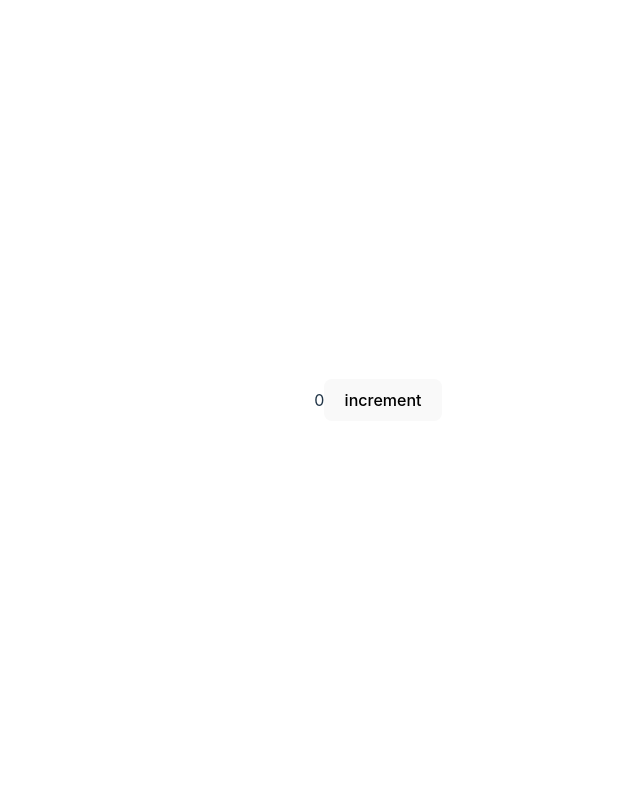
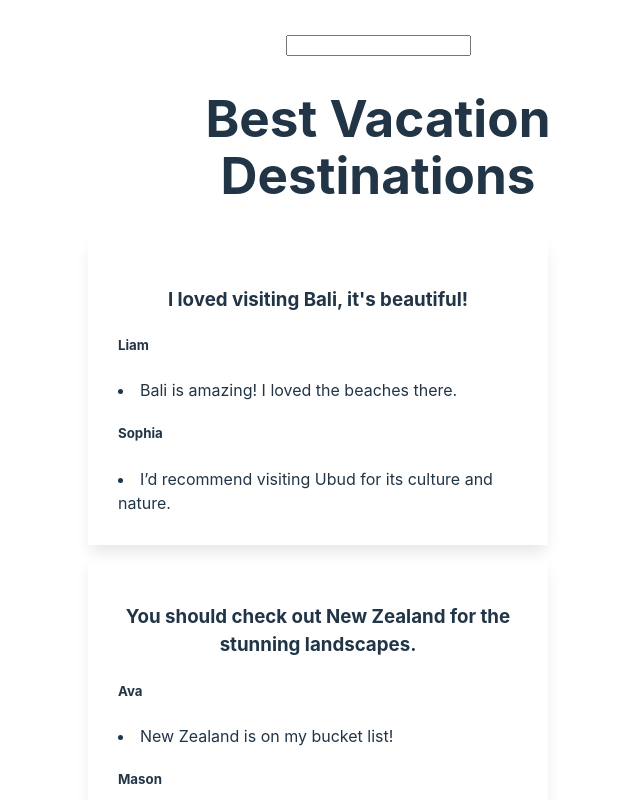
Before and after one commit to Oussamahamani/react-lesson, a React (Vite) app: page / in a window 1280 px wide. Shown: the top 800 px of the page, without its empty margins (262-902 px from the left). Built offline with nearby package versions, Linux system fonts and the light colour scheme.

Commit message:
adding event listener that filters based on the title

```diff
--- a/src/App.jsx
+++ b/src/App.jsx
@@ -15,13 +15,12 @@ function App() {
     let total = count+1
     setCount(total)
     console.log(total,"after")
-    return <p>{num}</p>
   }
   return (
     <>
-   {/* <Posts/> */}
-   {count}
-   <button onClick={increment}>increment</button>
+   <Posts/>
+   {/* {count}
+   <button onClick={increment}>increment</button> */}
     </>
   )
 }
--- a/src/pages/homePage/Posts.jsx
+++ b/src/pages/homePage/Posts.jsx
@@ -1,11 +1,33 @@
-import React from 'react'
+import React,{useState} from 'react'
 import postsData from "./postsData"
 import Post from "./components/Post"
 export default function Posts() {
     // console.log(postsData)
+  const [postList,setPostList]= useState(postsData)
+
+    const handleChange = (e)=>{
+      console.log(e.target.value)
+      // console.log(postsData)
+      let filteredPosts = postsData.filter((item)=>{
+        // console.log(e.target.value,item.title)
+        if(item.title.toLowerCase().includes(e.target.value.toLowerCase())){
+          return true
+          // console.log("yay",item.title)
+        }else{
+          // console.log("nooooooo",item.title)
+        }
+        // if it includes console yay otherwise log noooo
+
+      })
+
+      console.log(filteredPosts)
+      //we want to filter post titles based on the input
+      //let's just start with filtering
+    }
   return (
     <div>
-        {postsData.map((postData)=>(
+      <input type="text" name="" id="" onChange={handleChange}/>
+        {postList.map((postData)=>(
           <Post postData={postData} key={postData.title}/>
         ))}
     </div>
--- a/src/pages/homePage/components/Reply.jsx
+++ b/src/pages/homePage/components/Reply.jsx
@@ -4,10 +4,13 @@ export default function Reply({replyData}) {
     console.log("replyData*******",replyData)
   return (
     <div>
-        user:{replyData.user}
-            <p>
+      <h5 style={{textAlign:"left"}}>
+
+      {replyData.user}
+      </h5>
+            <li style={{textAlign:"left"}}>
                 {replyData.text}
-            </p>
+            </li>
     </div>
   )
 }
```
